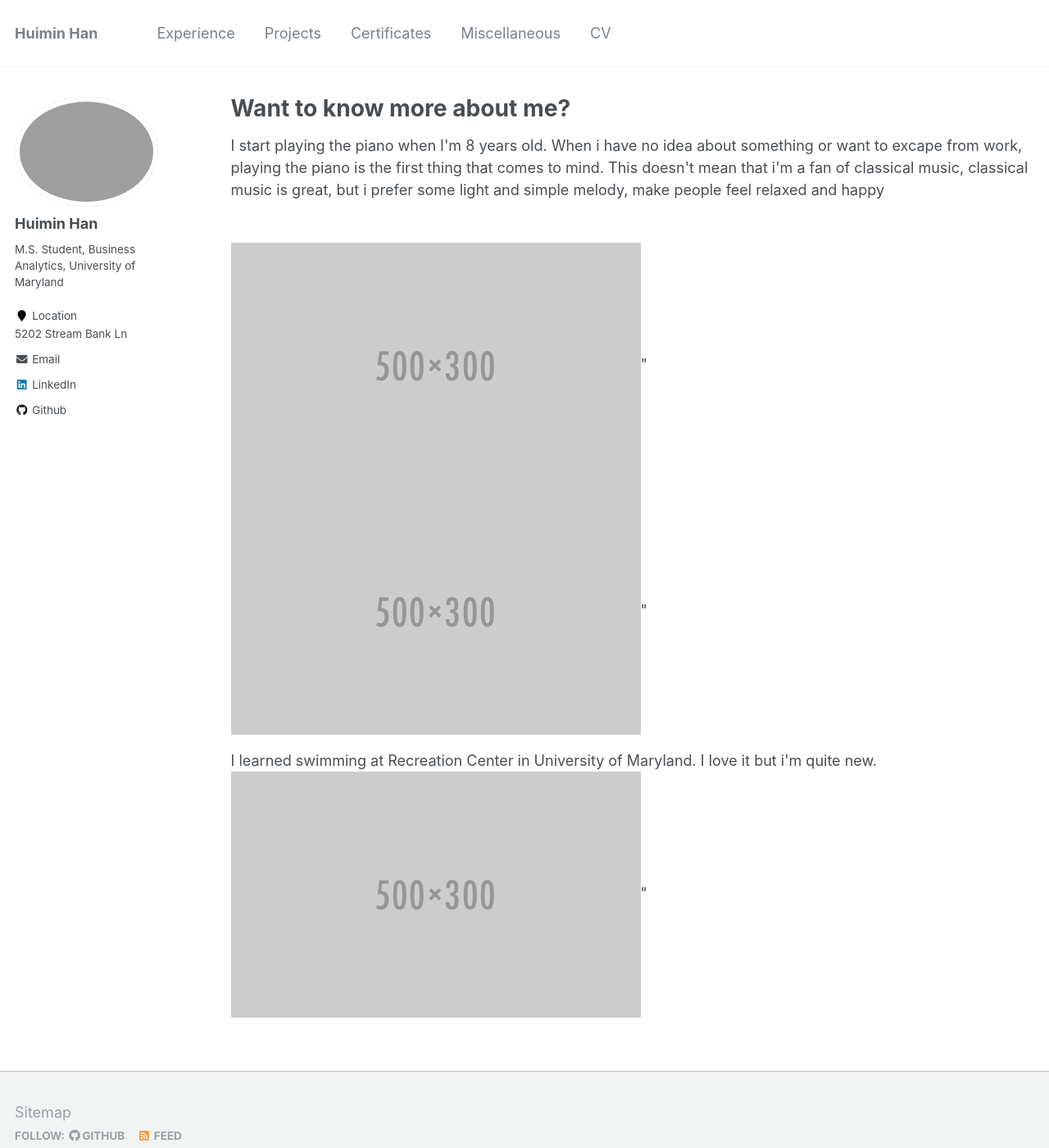
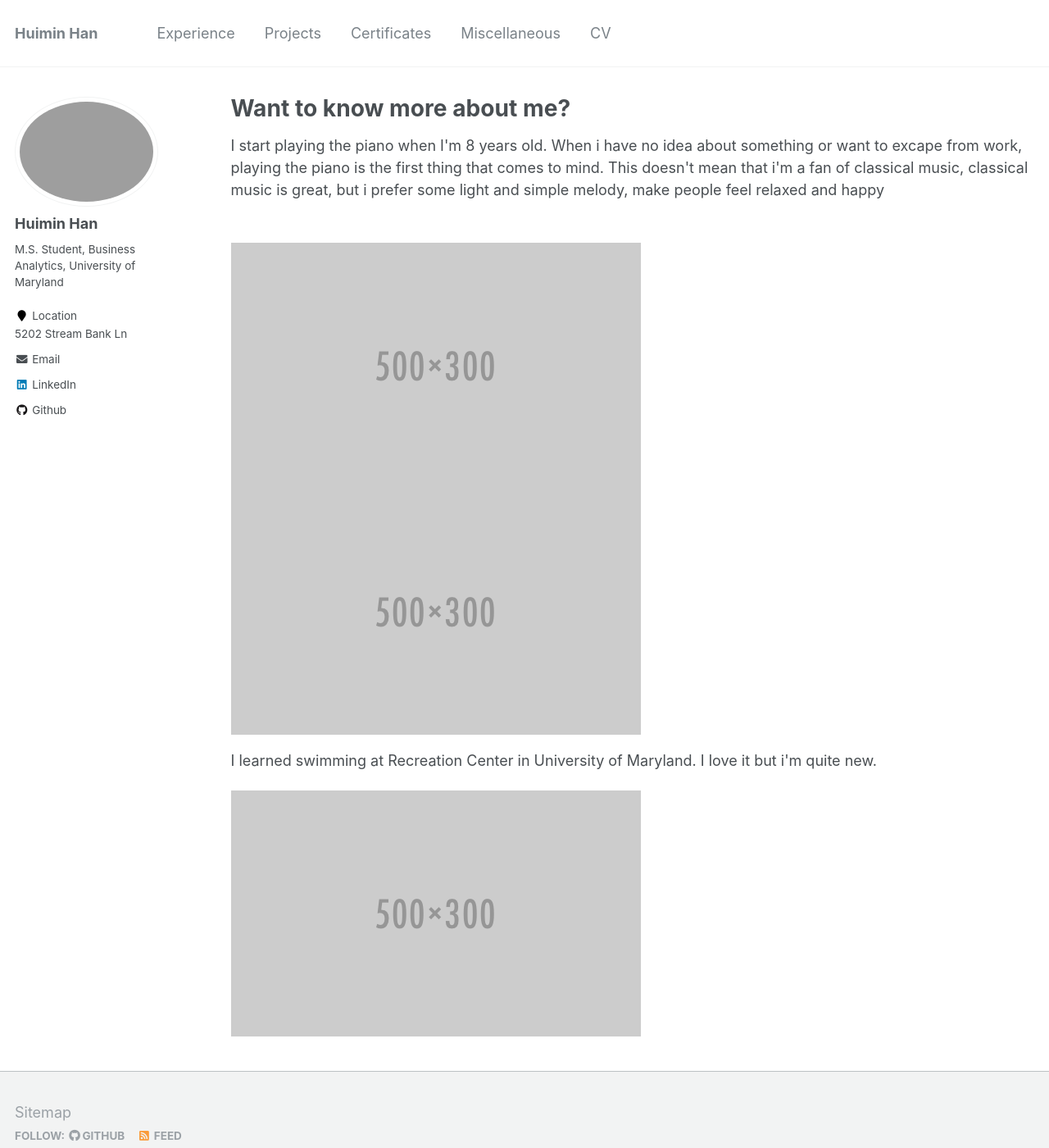
Before and after one commit to HannahHan3/HannahHan3.github.io, a Jekyll site: the page built from _pages/miscellaneous.html, in a window 1280 px wide and 1400 px high. Shown: the whole window at 82% size. Built offline with Jekyll 4.4.1, drawn with Linux system fonts in a browser that asks for light colours.

Commit message:
Update miscellaneous.html

```diff
--- a/_pages/miscellaneous.html
+++ b/_pages/miscellaneous.html
@@ -6,10 +6,12 @@ author_profile: true
 ---
 {% include base_path %}
 <p>I start playing the piano when I'm 8 years old. When i have no idea about something or want to excape from work, playing the piano is the first thing that comes to mind.
-This doesn't mean that i'm a fan of classical music, classical music is great, but i prefer some light and simple melody, make people feel relaxed and happy </p><br/>
-<img src='/images/500x300.png'>"
- <img src='/images/500x300.png'>"
+This doesn't mean that i'm a fan of classical music, classical music is great, but i prefer some light and simple melody, make people feel relaxed and happy
+</p><br/>
+<img src='/images/500x300.png'>
+<img src='/images/500x300.png'>
 
 
 <p>I learned swimming at Recreation Center in University of Maryland. I love it but i'm quite new.
-  <img src='/images/500x300.png'>"
+</p>
+<img src='/images/500x300.png'>
```
